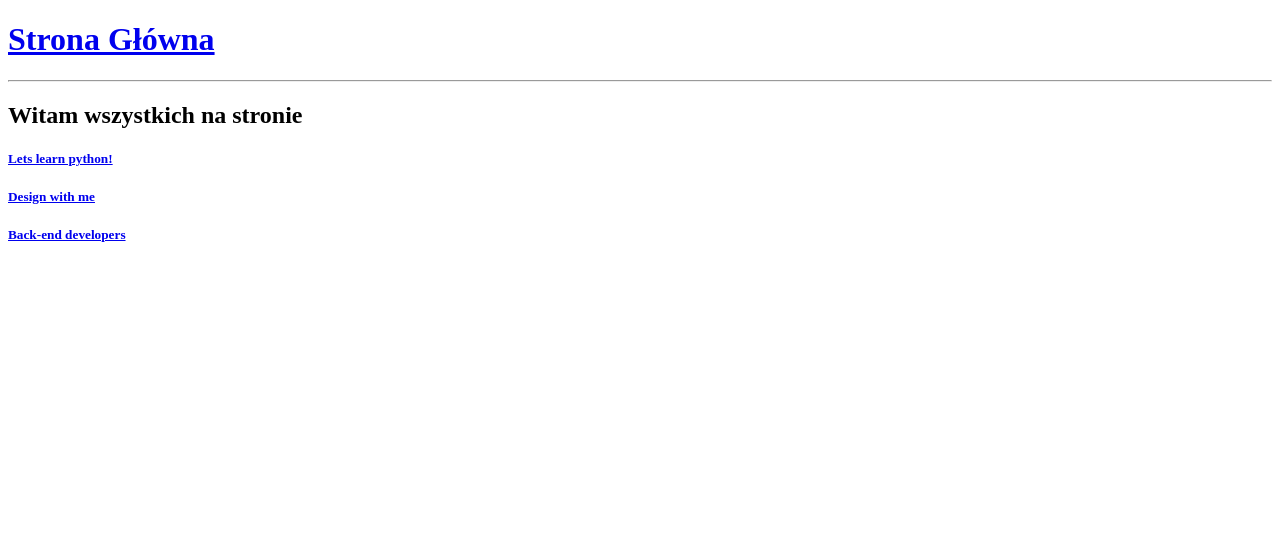
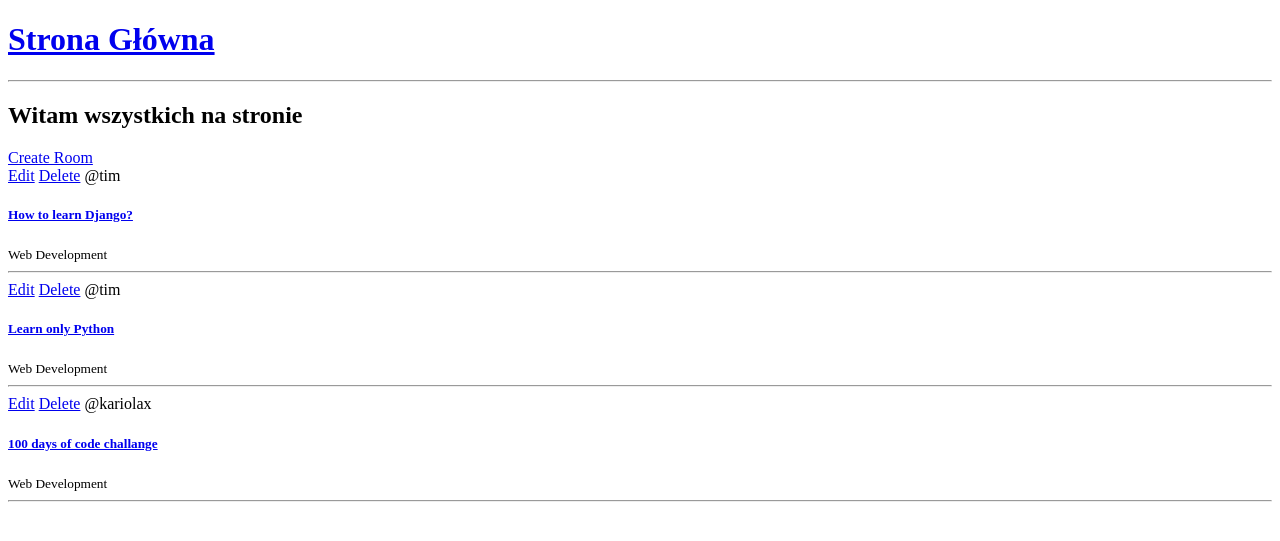
Before and after one commit to Kariolax/web_developing, a Django app: page / in a window 1280 px wide. Shown: the top 541 px of the page. Run offline with Django 4.2, Linux system fonts and the light colour scheme; data comes from the database, SQL or seed files in the repository; both versions use the stored data as it was after the commit.

Commit message:
Second Commit Models, Views, Urls, Forms. ADD, DELETE, UPDATE.

```diff
--- a/studybud/base/admin.py
+++ b/studybud/base/admin.py
@@ -1,6 +1,8 @@
 from django.contrib import admin
 
 # Register your models here.
-from .models import Room
+from .models import Room, Topic, Message
 
-admin.site.register()
+admin.site.register(Room)
+admin.site.register(Topic)
+admin.site.register(Message)
--- a/studybud/base/models.py
+++ b/studybud/base/models.py
@@ -1,15 +1,39 @@
 from django.db import models
+from django.contrib.auth.models import User
 
 # Create your models here.
 
+
+class Topic(models.Model):
+    name = models.CharField(max_length=200)
+
+    def __str__(self):
+        return self.name
+
+
 class Room(models.Model):
-    #host =
-    #topic =
+    host = models.ForeignKey(User, on_delete=models.SET_NULL, null=True)
+    topic = models.ForeignKey(Topic, on_delete=models.SET_NULL, null=True)
     name = models.CharField(max_length=200)
     description = models.TextField(null=True, blank=True)
     #participants =
     updated = models.DateTimeField(auto_now=True)
     created = models.DateTimeField(auto_now_add=True)
 
+
+    class Meta:
+        ordering = ['-updated', '-created']
+
     def __str__(self):
         return self.name
+
+
+class Message(models.Model):
+    user = models.ForeignKey(User, on_delete=models.CASCADE)
+    room = models.ForeignKey(Room, on_delete=models.CASCADE)
+    body = models.TextField()
+    updated = models.DateTimeField(auto_now=True)
+    created = models.DateTimeField(auto_now_add=True)
+
+    def __str__(self):
+        return self.body
--- a/studybud/base/templates/base/home.html
+++ b/studybud/base/templates/base/home.html
@@ -5,10 +5,18 @@
 <h2>Witam wszystkich na stronie</h2>
 
 <div>
+
+    <a href="{% url 'create-room' %}">Create Room</a>
+
     <div>
         {% for room in rooms %}
             <div>
-                <h5><a href="{% url 'room' room.id %}" </a> {{room.name}} </h5>
+                <a href="{% url 'update-room' room.id %}">Edit</a>
+                <a href="{% url 'delete-room' room.id %}">Delete</a>
+                <span>@{{room.host.username}}</span>
+                <h5> <a href="{% url 'room' room.id %}"> {{room.name}} </a> </h5>
+                <small>{{room.topic.name}}</small>
+                <hr>
             </div>
         {% endfor %}
     </div>
--- a/studybud/base/templates/base/room.html
+++ b/studybud/base/templates/base/room.html
@@ -2,4 +2,5 @@
 
 {% block content %}
 <h3>{{room.name}}</h3>
+{{room.body}}
 {% endblock %}
--- a/studybud/base/urls.py
+++ b/studybud/base/urls.py
@@ -4,4 +4,7 @@ from . import views
 urlpatterns = [
     path('', views.home, name="home"),
     path('room/<str:pk>/', views.room, name="room"),
+    path('create-room/', views.createRoom, name="create-room"),
+    path('update-room/<str:pk>/', views.updateRoom, name="update-room"),
+    path('delete-room/<str:pk>/', views.deleteRoom, name="delete-room"),
 ]
--- a/studybud/base/views.py
+++ b/studybud/base/views.py
@@ -1,23 +1,58 @@
-from django.shortcuts import render
-
+from django.shortcuts import render, redirect
+from .models import Room
+from .forms import RoomForm
 
 # Create your views here.
 
-rooms = [
-    {'id':1, 'name':'Lets learn python!'},
-    {'id':2, 'name':'Design with me'},
-    {'id':3, 'name':'Back-end developers'},
-]
+# rooms = [
+#     {'id': 1, 'name': 'Lets learn python!'},
+#     {'id': 2, 'name': 'Design with me'},
+#     {'id': 3, 'name': 'Back-end developers'},
+# ]
+
 
 def home(request):
+    rooms = Room.objects.all()
     context = {'rooms': rooms}
     return render(request, 'base/home.html', context)
 
+
 def room(request, pk):
-    room = None
-    for i in rooms:
-        if i['id'] == int(pk):
-            room = i
+    room = Room.objects.get(id=pk)
     context = {'room': room}
+    return render(request, 'base/room.html', context)
 
-    return render(request, 'base/room.html', context)
+
+def createRoom(request):
+    form = RoomForm()
+
+    if request.method == 'POST':
+        form = RoomForm(request.POST)
+        if form.is_valid():
+            form.save()
+            return redirect('home')
+
+    context = {'form': form}
+    return render(request, 'base/room_form.html', context)
+
+
+def updateRoom(request, pk):
+    room = Room.objects.get(id=pk)
+    form = RoomForm(instance=room)
+
+    if request.method == 'POST':
+        form = RoomForm(request.POST, instance=room)
+        if form.is_valid():
+            form.save()
+            return redirect('home')
+
+    context = {'form': form}
+    return render(request, 'base/room_form.html', context)
+
+
+def deleteRoom(request, pk):
+    room = Room.objects.get(id=pk)
+    if request.method == 'POST':
+        room.delete()
+        return redirect('home')
+    return render(request, 'base/delete.html', {'obj': room})
```
Also changed, not shown: studybud/base/forms.py (added, +8 -0 lines), studybud/base/templates/base/delete.html (added, +12 -0 lines), studybud/base/templates/base/room_form.html (added, +14 -0 lines), studybud/base/migrations/0002_topic_room_host_message_room_topic.py (added), studybud/db.sqlite3.
